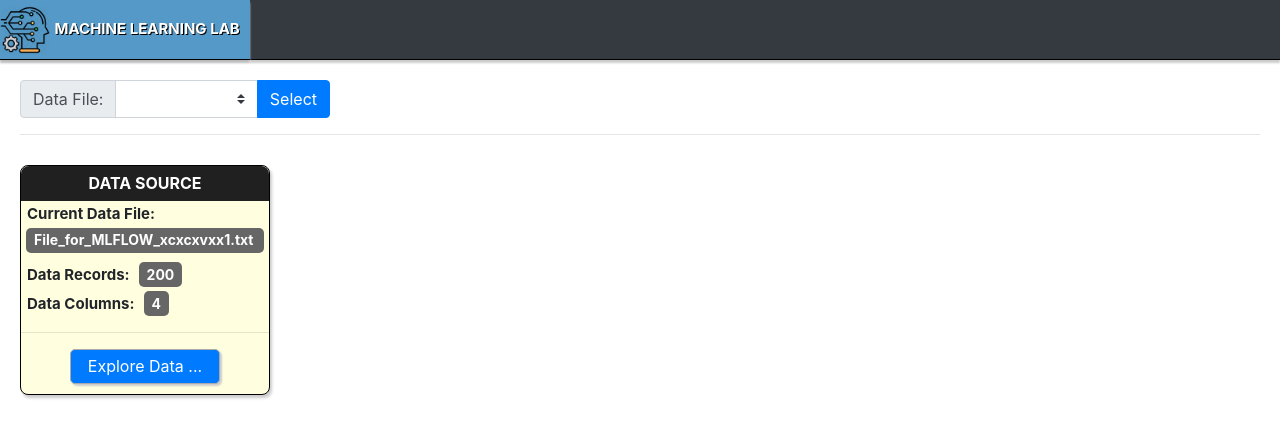
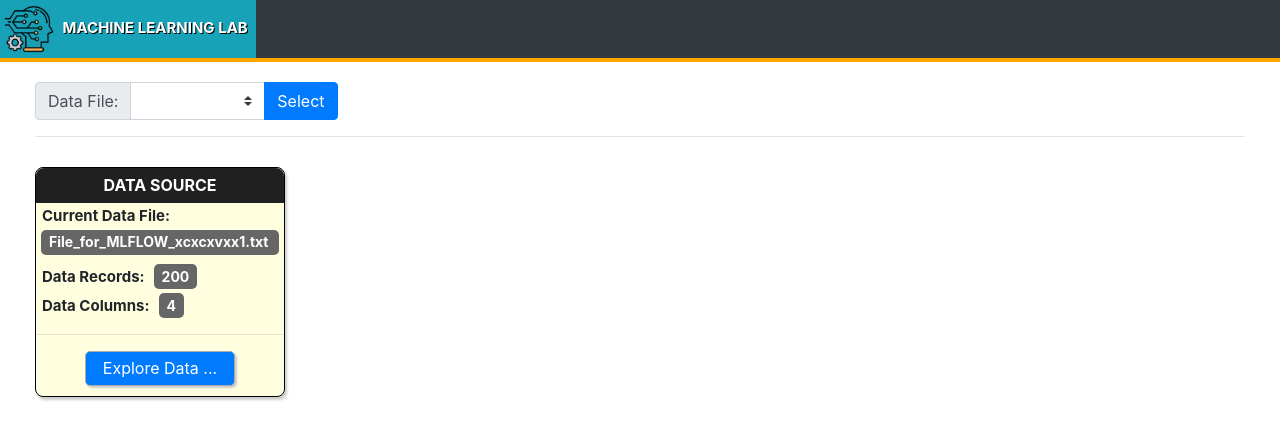
Before and after one commit to pambe525/MLWebLab, a Django app: page / in a window 1280 px wide. Shown: the top 440 px of the page. Run offline with Django 3.2, Linux system fonts and the light colour scheme; lists and menus that the app fills with data are empty; some libraries are stand-ins or nearby versions.

Commit message:
Fix top header in base html to use BS4 styling

```diff
--- a/static/css/stylesheet.css
+++ b/static/css/stylesheet.css
@@ -1,35 +1,10 @@
 /* Add a black background color to the top navigation */
-
-/* Top corner logo badge */
-.logo-badge {
-	background-color: #5499C7;
-	height: 60px;
-	width: 250px;
-	float: left;
-	padding-top:5px;
-	border-bottom: 1px solid black;
-	box-shadow: 0px 3px 2px 0px #bbb;
-}
 
 .logo-text {
 	color: white;
 	text-shadow: 1px 1px black;
 	font-size: 15px;
 	font-weight: bold;
-}
-
-/* Top navigation */
-.topnav {
-  background-color: white;
-  overflow: hidden;
-  height: 60px;
-  margin-top: 0px;
-  margin-left: 250px;
-  font-size: 18px;
-  padding-top: 20px;
-  padding-left: 10px;
-  box-shadow: 0px 3px 2px 0px #ccc;
-  border-bottom: 1px solid black;
 }
 
 /* Style page content */
--- a/templates/base.html
+++ b/templates/base.html
@@ -10,25 +10,29 @@
  	<link rel="stylesheet" href="{% static 'css/stylesheet.css' %}">
     <title>Machine Learning Lab</title>
   </head>
-  <body class="fixed-sn pink-skin">
+  <body>
+  <div class="container-fluid">
+    <!-- Top header -->
+    <div class="row">
 	    <!-- Logo & title -->
-    <div class="logo-badge">
+	    <div class="badge-info p-1 col-*" style="border-bottom:4px solid orange;">
 			<img src="{% static 'images/machine-learning-icon.png' %}" width="50px" />
-		<span class="logo-text">MACHINE LEARNING LAB</span>
+			<span class="logo-text p-1">MACHINE LEARNING LAB</span>
 	    </div>
 	   <!-- Logo & title -->
 
-   <!-- Double navigation-->
        <!-- Top navigation -->
-    <div class="topnav bg-dark">
+	    <div class="p-1 bg-dark col" style="border-bottom:4px solid orange;"></div>
+	    <!-- /Top navigation -->
 	</div>
-    <!-- /Top navigation -->
+    <!-- /Top header -->
 
     <!-- Main Content -->
     <div class="main">
 	  <h4>{% block home_content %}{% endblock %}</h4>
     </div>
     <!-- /Main Content -->
+  </div>
 
   <!-- The Modal -->
 <div class="modal fade" id="myModal">
```
Lines whose indentation alone changed are shown as unchanged.
